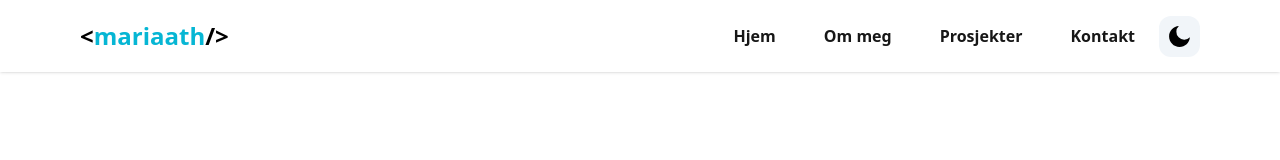
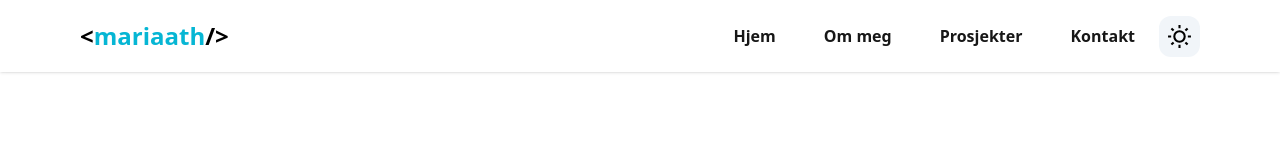
Before and after one commit to mariaathoang/portfolio-new, a Next.js app: page / in a window 1280 px wide. Shown: the top 160 px of the page. Built offline with nearby package versions, Linux system fonts and the light colour scheme.

Commit message:
fiks light/dark mode

```diff
--- a/components/Navbar.tsx
+++ b/components/Navbar.tsx
@@ -83,16 +83,16 @@ export default function Navbar() {
       )}
     </React.Fragment>
   ))}
-              {currentTheme === "dark" ? (
+              {currentTheme === "light" ? (
                 <button
-                  onClick={() => setTheme("light")}
+                  onClick={() => setTheme("dark")}
                   className="bg-slate-100 p-2 rounded-xl"
                 >
                   <RiSunLine size={25} color="black" />
                 </button>
               ) : (
                 <button
-                  onClick={() => setTheme("dark")}
+                  onClick={() => setTheme("light")}
                   className="bg-slate-100 p-2 rounded-xl"
                 >
                   <RiMoonFill size={25} />
```
